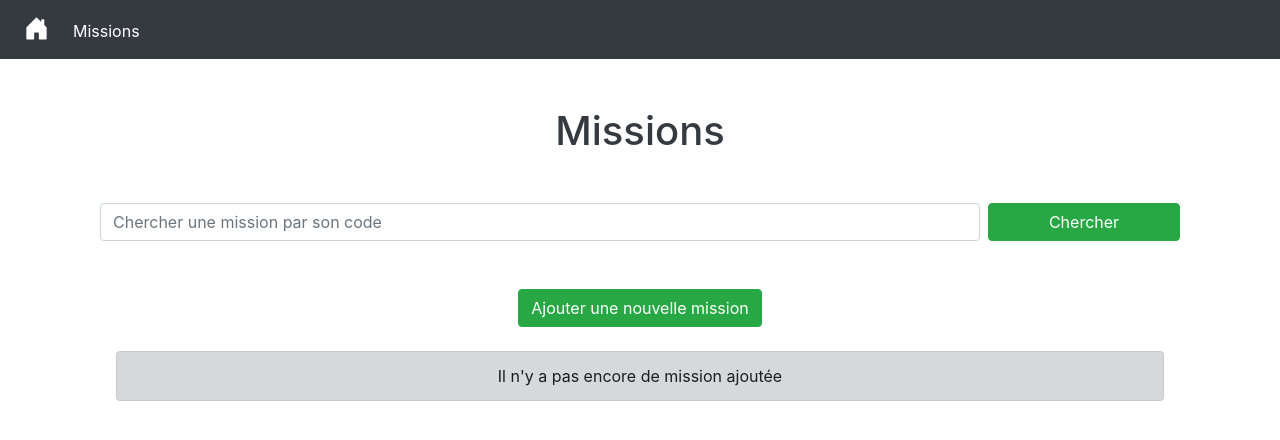
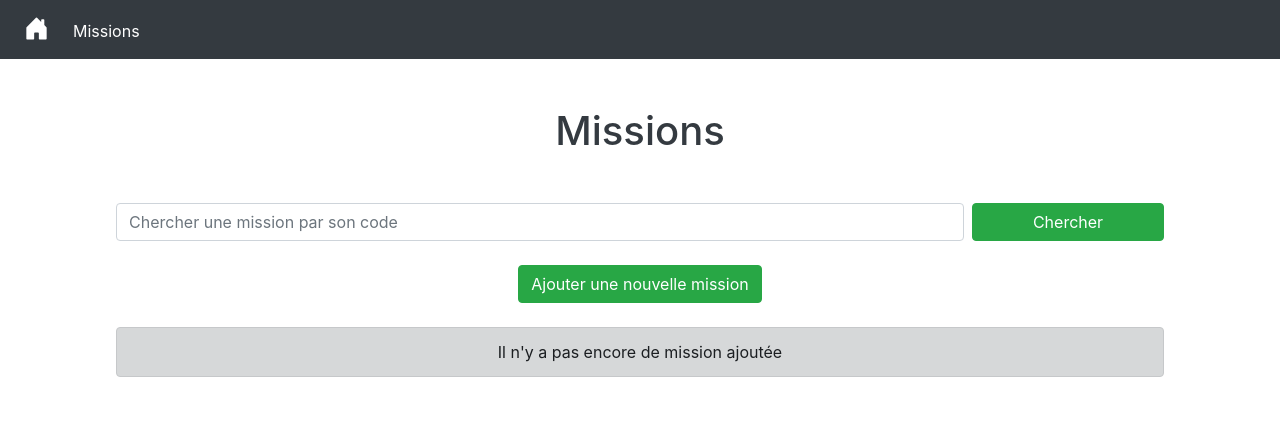
Before and after one commit to havikoro2004/eva6, a Symfony app: template templates/mission/index.html.twig in a window 1280 px wide. Shown: the part 281-721 px from the top of the page. Run offline with Twig, Linux system fonts and the light colour scheme; the template is opened without the code that fills it, so the values that code supplies are empty; form fields are guessed from the names that the template uses; some libraries are stand-ins or nearby versions.

Commit message:
Regler un peu le css de la page mission les formulaires et les messages flashes et les alignement

```diff
--- a/templates/mission/index.html.twig
+++ b/templates/mission/index.html.twig
@@ -7,20 +7,20 @@
          <h1 class="my-5 text-dark text-center">Missions</h1>
          <div class="container text-center">
              {{ form_start(form) }}
-             <div class="d-flex">
+             <div class="d-flex mx-3">
                  {{ form_widget(form.code , {'attr': {'placeholder': 'Chercher une mission par son code','class':'form-control mb-2 mr-2'}}) }}
-                 <button class="btn btn-success mb-5" style="min-width: 12rem">Chercher</button>
+                 <button class="btn btn-success mb-4" style="min-width: 12rem">Chercher</button>
              </div>
              {{ form_end(form) }}
              {% if result is not empty %}
-                 <div class="alert alert-success">
+                 <div class="alert alert-success mx-3 mb-4">
                      Résultat trouvé =>   <a href="/mission/{{ result.id }}">Mission : {{ result.code }}</a>
                  </div>
              {% endif %}
              <a href="/mission/add" class="btn btn-success">Ajouter une nouvelle mission</a>
              {% if missions is not empty %}
                  <form action="">
-                     <div class="form-group mt-4">
+                     <div class="form-group mt-4 mx-3">
                          <select class="form-control" id="exampleFormControlSelect1">
                              <option selected disabled>Afficher les mission par :</option>
                              <option>2</option>
```
